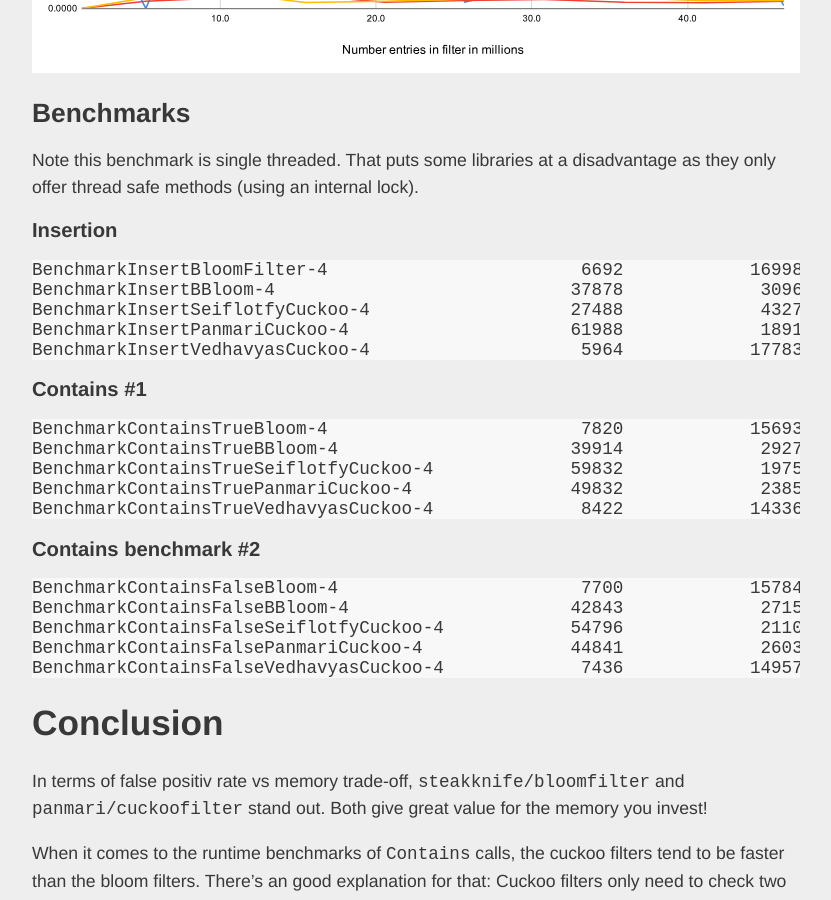
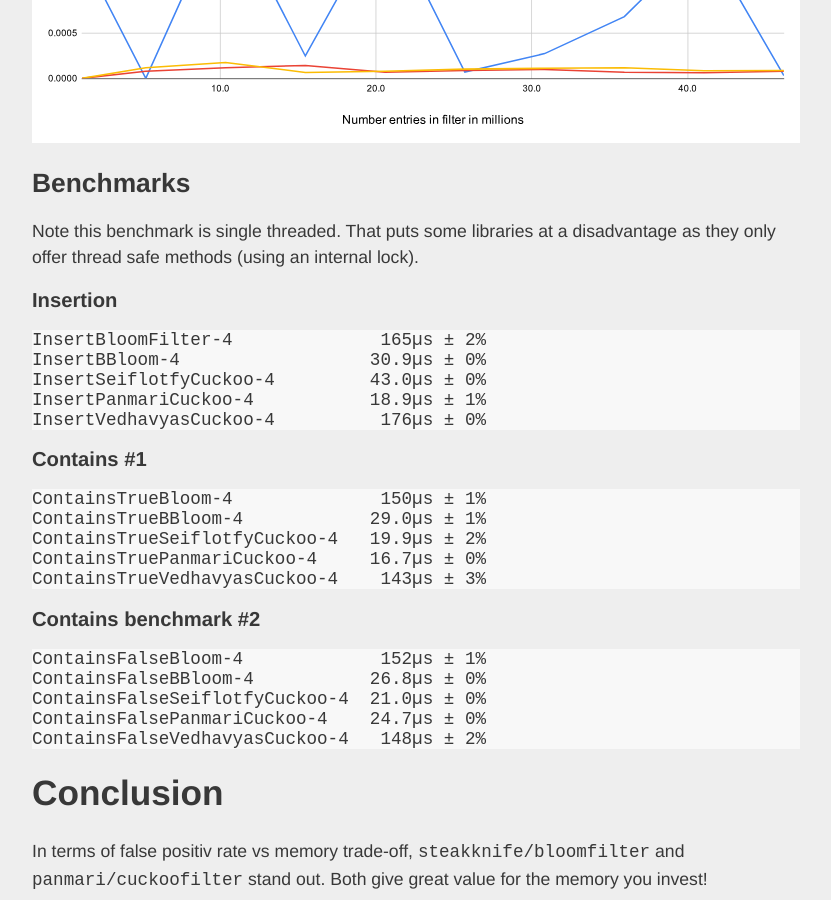
Before and after one commit to panmari/panmari.github.io, a Jekyll site: the page built from _posts/2020-10-09-probabilistic-filter-golang.md, in a window 1280 px wide and 900 px high, scrolled down 2705 px. Shown: the whole window, without its empty margins (224-1055 px from the left). Built offline with Jekyll 4.4.1, drawn with Linux system fonts in a browser that asks for light colours; nearby versions of some CDN libraries; some web fonts are replaced; some of the changed text lies outside the part shown.

Commit message:
Changing title & slight tweaks.

````diff
--- a/_posts/2020-10-09-probabilistic-filter-golang.md
+++ b/_posts/2020-10-09-probabilistic-filter-golang.md
@@ -62,31 +64,31 @@
 #### Insertion
 
 ```
-BenchmarkInsertBloomFilter-4                        6692            169984 ns/op
-BenchmarkInsertBBloom-4                            37878             30963 ns/op
-BenchmarkInsertSeiflotfyCuckoo-4                   27488             43272 ns/op
-BenchmarkInsertPanmariCuckoo-4                     61988             18910 ns/op
-BenchmarkInsertVedhavyasCuckoo-4                    5964            177837 ns/op
+InsertBloomFilter-4              165µs ± 2%
+InsertBBloom-4                  30.9µs ± 0%
+InsertSeiflotfyCuckoo-4         43.0µs ± 0%
+InsertPanmariCuckoo-4           18.9µs ± 1%
+InsertVedhavyasCuckoo-4          176µs ± 0%
 ```
 
 #### Contains #1
 
 ```
-BenchmarkContainsTrueBloom-4                        7820            156934 ns/op
-BenchmarkContainsTrueBBloom-4                      39914             29274 ns/op
-BenchmarkContainsTrueSeiflotfyCuckoo-4             59832             19753 ns/op
-BenchmarkContainsTruePanmariCuckoo-4               49832             23859 ns/op
-BenchmarkContainsTrueVedhavyasCuckoo-4              8422            143366 ns/op
+ContainsTrueBloom-4              150µs ± 1%
+ContainsTrueBBloom-4            29.0µs ± 1%
+ContainsTrueSeiflotfyCuckoo-4   19.9µs ± 2%
+ContainsTruePanmariCuckoo-4     16.7µs ± 0%
+ContainsTrueVedhavyasCuckoo-4    143µs ± 3%
 ```
 
 #### Contains benchmark #2
 
 ```
-BenchmarkContainsFalseBloom-4                       7700            157848 ns/op
-BenchmarkContainsFalseBBloom-4                     42843             27156 ns/op
-BenchmarkContainsFalseSeiflotfyCuckoo-4            54796             21104 ns/op
-BenchmarkContainsFalsePanmariCuckoo-4              44841             26030 ns/op
-BenchmarkContainsFalseVedhavyasCuckoo-4             7436            149577 ns/op
+ContainsFalseBloom-4             152µs ± 1%
+ContainsFalseBBloom-4           26.8µs ± 0%
+ContainsFalseSeiflotfyCuckoo-4  21.0µs ± 0%
+ContainsFalsePanmariCuckoo-4    24.7µs ± 0%
+ContainsFalseVedhavyasCuckoo-4   148µs ± 2%
 ```
 
 ## Conclusion
````
Also changed, not shown: other parts of _posts/2020-10-09-probabilistic-filter-golang.md (+3 -1 lines).
